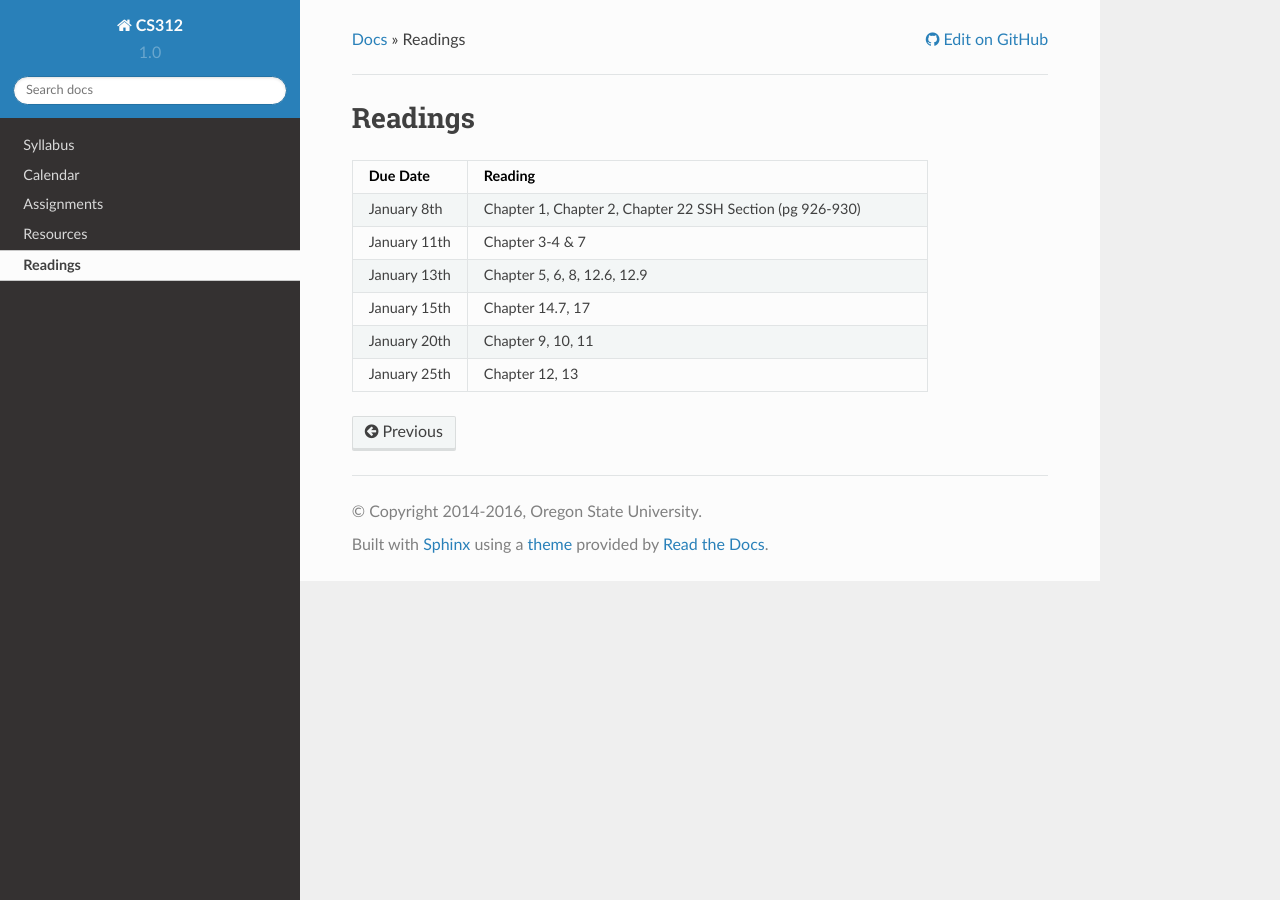
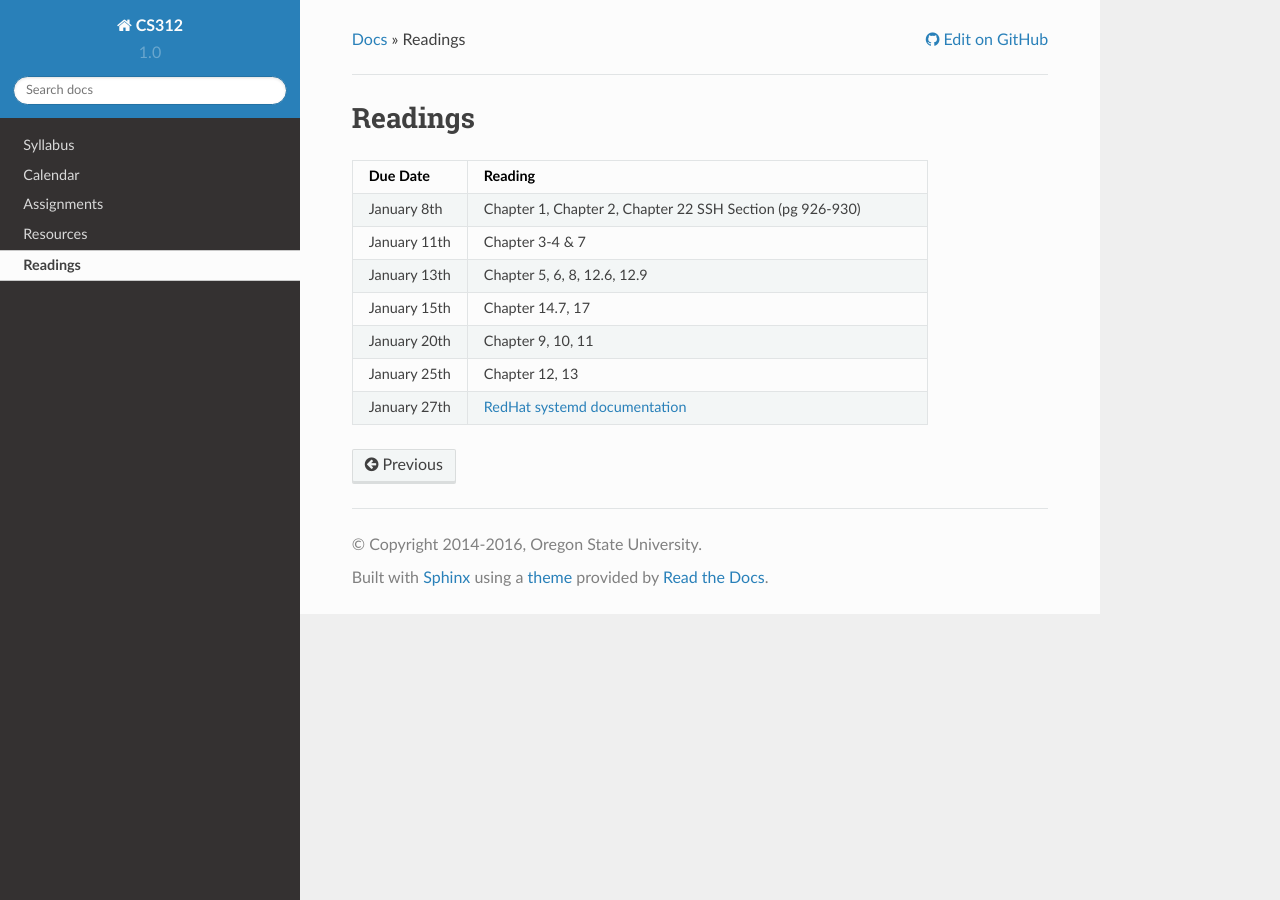
Before and after one commit to osuosl/cs312, a Sphinx documentation site: the page built from source/readings.rst, in a window 1280 px wide. Built offline with Sphinx 7.4.7 and the Read the Docs theme 2.0.0, drawn with Linux system fonts in a browser that asks for light colours.

Commit message:
links for slides and systemd readings

```diff
--- a/source/_static/calendar.csv
+++ b/source/_static/calendar.csv
@@ -9,11 +9,11 @@ W 1/13,:slides:ref:`04_linux_basics`,":ref:`Ch 5, 6, 8, 12.6, 12.9 <readings>`"
 F 1/15,:slides:ref:`05_dns`,":ref:`Ch 14.7, 17 <readings>`"
 ,**Week 3**,
 M 1/18,No Class / MLK,HW #1 Due
-W 1/20,"Syslog, Cron & Software RAID","Project #1 Assigned, :ref:`Ch 9, 10, 11 <readings>`"
+W 1/20,:slides:ref:`06_linux_basics`,"Project #1 Assigned, :ref:`Ch 9, 10, 11 <readings>`"
 F 1/22,Midterm #1,
 ,**Week 4**,
-M 1/25,Storage & Automated Install,"HW #2 Assigned, :ref:`Ch 12 & 13 <readings>`"
-W 1/27,SystemD,
+M 1/25,Storage & Automated Install,"HW #2 Assigned, **BRING LAPTOPS!**, :ref:`Ch 12 & 13 <readings>`"
+W 1/27,SystemD, "`RedHat SystemD documentation <https://access.redhat.com/documentation/en-US/Red_Hat_Enterprise_Linux/7/html/System_Administrators_Guide/chap-Managing_Services_with_systemd.html>`_"
 F 1/29,Linux Networking / Network debugging,HW #2 Due
 ,**Week 5**,
 M 2/1,NFS / Email,Project #1 Due / HW #3 Assigned
--- a/source/readings.rst
+++ b/source/readings.rst
@@ -13,3 +13,4 @@ Readings
     January 15th, "Chapter 14.7, 17"
     January 20th, "Chapter 9, 10, 11"
     January 25th, "Chapter 12, 13"
+    January 27th, "`RedHat systemd documentation <https://access.redhat.com/documentation/en-US/Red_Hat_Enterprise_Linux/7/html/System_Administrators_Guide/chap-Managing_Services_with_systemd.html>`_"
```
